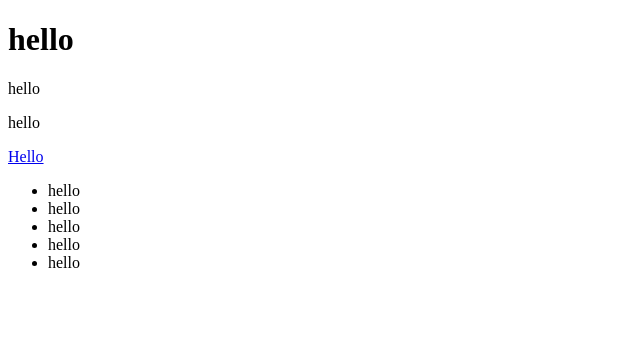
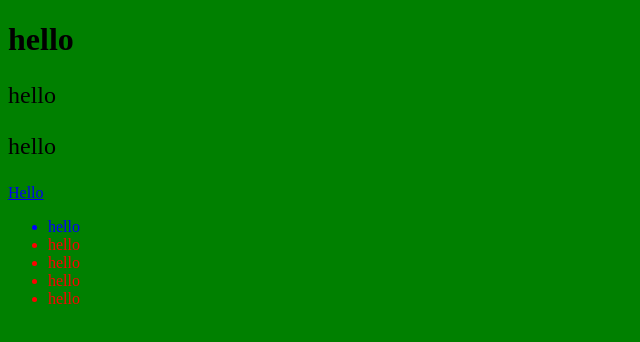
Before and after one commit to joelleoqiyi/fantastic-couscous, a plain HTML site: page index.html in a window 1280 px wide. Shown: the whole page, without its empty margins (0-640 px from the left). Drawn offline with Linux system fonts and the light colour scheme.

Commit message:
Update index.html

```diff
--- a/index.html
+++ b/index.html
@@ -1,7 +1,20 @@
 <!DOCTYPE html>
 <html>
 <head>
-<link rel="stylesheet" type="text/css" href="style.css">
+<style>
+p{
+  font-size: 24px;
+}
+#firstitem{
+  color: blue;
+}
+.lastitems{
+  color: red;
+}
+body{
+  background-color: green;
+}
+</style>
 </head>
 <body>
 <h1>hello</h1>
@@ -9,11 +22,11 @@
 <p>hello</p>
 <a href="http://google.com">Hello</a>
 <ul>
-<li id="firstname">hello</li>
-<li class="lastname">hello</li>
-<li class="lastname">hello</li>
-<li class="lastname">hello</li>
-<li class="lastname">hello</li>
+<li id="firstitem">hello</li>
+<li class="lastitems">hello</li>
+<li class="lastitems">hello</li>
+<li class="lastitems">hello</li>
+<li class="lastitems">hello</li>
 </ul>
 </body>
 </html>
```
